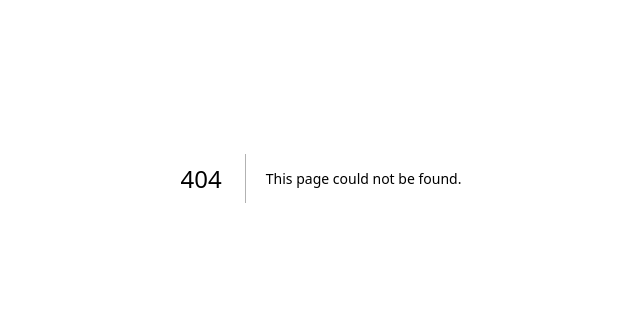
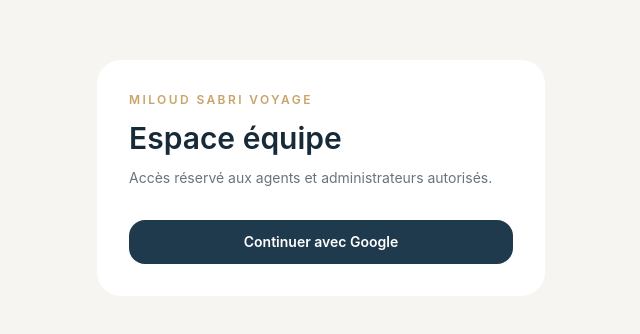
Before and after one commit to habibo-dev/Miloud-sabri, a Next.js app in the folder apps/admin/: page /login in a window 1280 px wide. Before the commit this address had no page. Shown: the part 222-556 px from the top of the page, without its empty margins (319-959 px from the left). Built offline with nearby package versions, Linux system fonts and the light colour scheme.

Commit message:
add admin login page

```diff
--- /dev/null
+++ b/apps/admin/src/app/login/page.tsx
@@ -0,0 +1,5 @@
+import { signIn } from "../../../../auth";
+
+export default function LoginPage() {
+  return <main className="flex min-h-screen items-center justify-center bg-mist px-6"><div className="w-full max-w-md rounded-3xl bg-white p-8 shadow-glass"><p className="text-xs font-semibold uppercase tracking-[0.2em] text-champagne">Miloud Sabri Voyage</p><h1 className="mt-3 text-3xl font-semibold text-ink">Espace équipe</h1><p className="mt-3 text-sm text-muted">Accès réservé aux agents et administrateurs autorisés.</p><form action={async () => { "use server"; await signIn("google", { redirectTo: "/" }); }} className="mt-8"><button className="w-full rounded-2xl bg-navy px-5 py-3 text-sm font-semibold text-white">Continuer avec Google</button></form></div></main>;
+}
```
